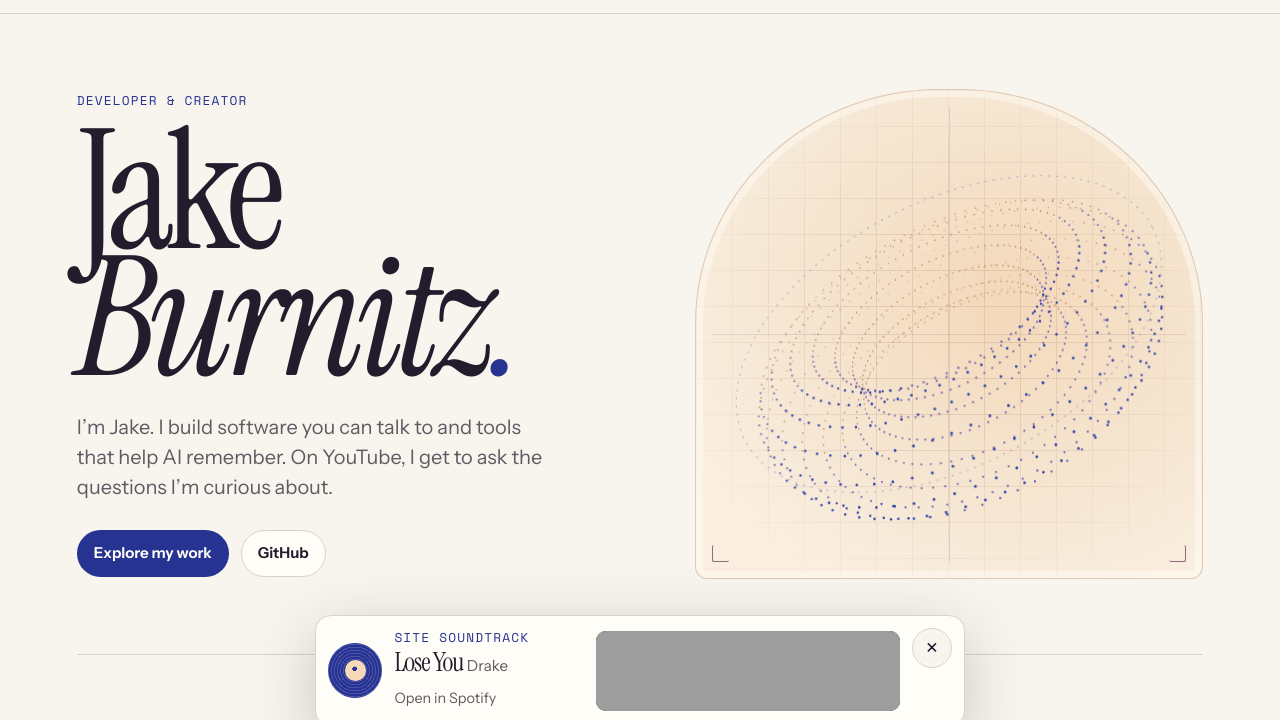
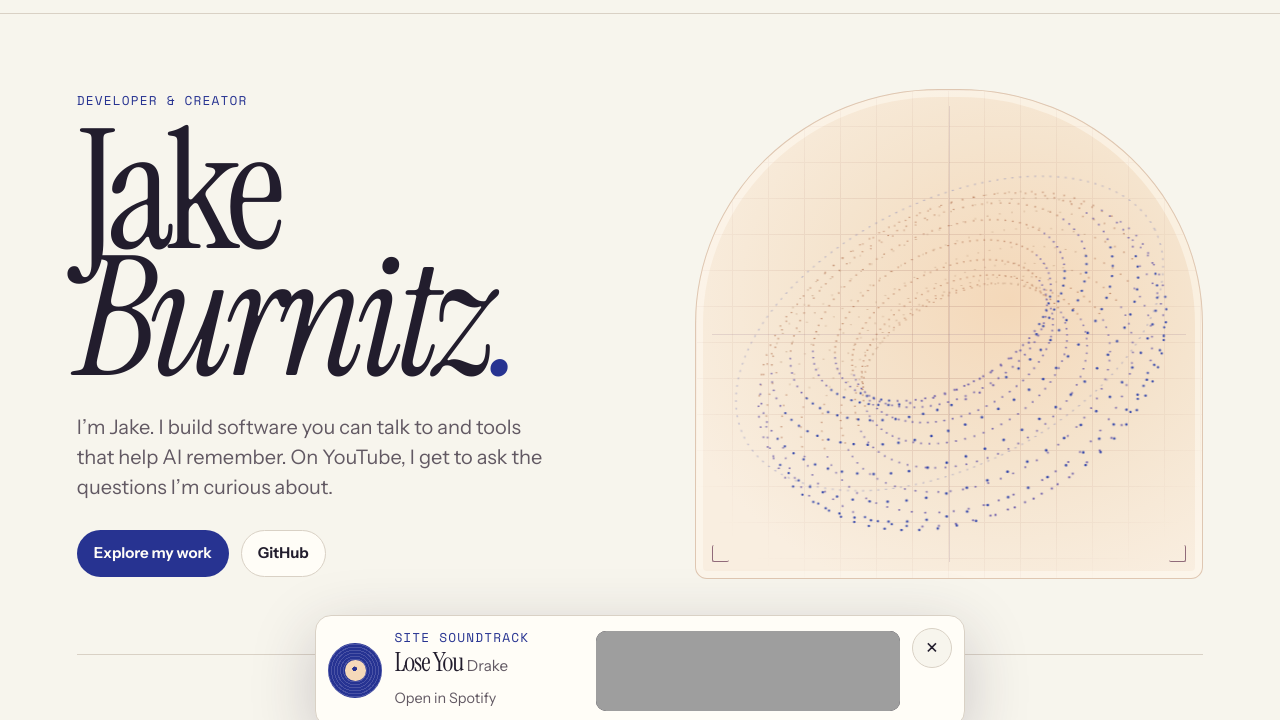
Before and after one commit to onfire7777/jake-burnitz-portfolio, a plain HTML site: page site/index.html in a window 1280 px wide. Shown: the part 59-779 px from the top of the page. Drawn offline with Linux system fonts and the light colour scheme; grey boxes are pictures that could not be loaded.

Commit message:
Speed up homepage rendering and section navigation

```diff
--- a/site/index.html
+++ b/site/index.html
@@ -11,8 +11,7 @@
   <meta property="og:url" content="https://jakeburnitz.me/">
   <link rel="canonical" href="https://jakeburnitz.me/">
   <link rel="icon" href="assets/icon.svg" type="image/svg+xml">
-  <link rel="preload" href="assets/instrument-sans.woff2" as="font" type="font/woff2" crossorigin>
-  <link rel="stylesheet" href="styles.css">
+  <link rel="stylesheet" href="styles.css" fetchpriority="high">
   <script type="module" src="portfolio.js"></script>
   <title>Jake Burnitz — Developer &amp; creator</title>
 </head>
@@ -45,8 +44,10 @@
       </div>
       <div class="hero-art" aria-hidden="true">
         <div class="art-grid"></div>
-        <div class="orbit-fallback"></div>
-        <canvas id="orbit"></canvas>
+        <picture class="orbit">
+          <source media="(max-width: 520px)" srcset="assets/orbit-small.webp">
+          <img src="assets/orbit.webp" alt="" width="1024" height="1024">
+        </picture>
         <div class="art-edge bottom-left"></div><div class="art-edge bottom-right"></div>
         <div class="axis axis-x"></div><div class="axis axis-y"></div>
       </div>
@@ -104,7 +105,10 @@
         </div>
         <figure class="film-feature">
           <a class="film-cover" data-video href="https://www.youtube.com/watch?v=l3USuXat848" aria-labelledby="title-ben-lang-luigi">
-            <img src="assets/ben-lang-luigi.jpg" width="1280" height="720" alt="" loading="lazy" decoding="async">
+            <picture>
+              <source type="image/webp" srcset="assets/ben-lang-luigi-640.webp 640w, assets/ben-lang-luigi.webp 1280w" sizes="auto, (max-width: 720px) 85vw, (max-width: 1400px) 44vw, 610px">
+              <img src="assets/ben-lang-luigi.jpg" width="1280" height="720" alt="" loading="lazy" decoding="async">
+            </picture>
             <span class="film-play" aria-hidden="true">▶</span>
           </a>
           <figcaption id="title-ben-lang-luigi">Ben Lang Luigi: It's EASY to KNOW the TRUE CHURCH!</figcaption>
@@ -143,7 +147,10 @@
         </div>
         <figure class="film-feature">
           <a class="film-cover" data-video href="https://www.youtube.com/watch?v=zH-5KSr86Ak" aria-labelledby="title-burnos-demo">
-            <img src="assets/burnos-demo.jpg" width="1280" height="720" alt="" loading="lazy" decoding="async">
+            <picture>
+              <source type="image/webp" srcset="assets/burnos-demo-640.webp 640w, assets/burnos-demo.webp 1280w" sizes="auto, (max-width: 720px) 85vw, (max-width: 1000px) 31vw, 410px">
+              <img src="assets/burnos-demo.jpg" width="1280" height="720" alt="" loading="lazy" decoding="async">
+            </picture>
             <span class="film-play" aria-hidden="true">▶</span>
           </a>
           <figcaption id="title-burnos-demo">BurnOS at the Alexa+ Hackathon</figcaption>
--- a/site/portfolio.js
+++ b/site/portfolio.js
@@ -6,13 +6,12 @@ function setupReveals() {
   const observer = new IntersectionObserver((entries) => {
     for (const entry of entries) {
       if (!entry.isIntersecting) continue;
-      entry.target.classList.replace("pending", "arrived");
+      entry.target.classList.add("arrived");
       observer.unobserve(entry.target);
     }
   }, { rootMargin: "0px 0px -12px 0px" });
 
   for (const item of document.querySelectorAll(".reveal")) {
-    item.classList.add("pending");
     observer.observe(item);
   }
 }
@@ -42,7 +41,6 @@ function createPlayer({ title, url, allow }) {
   player.src = url;
   player.allow = allow;
   player.referrerPolicy = "strict-origin-when-cross-origin";
-  player.allowFullscreen = true;
   return player;
 }
 
@@ -125,16 +123,45 @@ function setupSoundtrack() {
     frame = player;
   }
 
+  // Give the first screen the network and main thread before starting Spotify.
+  // Opening the dock by hand should always load the player immediately.
+  const pendingLoad = new AbortController();
+  function loadOnArrival() {
+    if (document.hidden || pendingLoad.signal.aborted) return;
+    pendingLoad.abort();
+    openPlayer();
+  }
+
+  function schedulePlayer() {
+    const signal = pendingLoad.signal;
+    function afterLoad() {
+      if (signal.aborted) return;
+      if ("requestIdleCallback" in window) {
+        window.requestIdleCallback(loadOnArrival, { timeout: 300 });
+      } else {
+        setTimeout(loadOnArrival, 0);
+      }
+    }
+    if (document.readyState === "complete") afterLoad();
+    else window.addEventListener("load", afterLoad, { once: true, signal });
+    document.addEventListener("visibilitychange", () => {
+      if (document.readyState === "complete") loadOnArrival();
+    }, { signal });
+  }
+
   function setOpen(open, moveFocus = true) {
     soundtrack.hidden = !open;
     trigger.setAttribute("aria-expanded", String(open));
+    pendingLoad.abort();
     if (open && !frame) openPlayer();
     if (!open) stopSoundtrack();
     if (moveFocus) (open ? close : trigger).focus({ preventScroll: true });
   }
 
   trigger.hidden = false;
-  setOpen(true, false);
+  soundtrack.hidden = false;
+  trigger.setAttribute("aria-expanded", "true");
+  schedulePlayer();
   trigger.addEventListener("click", () => setOpen(soundtrack.hidden));
   close.addEventListener("click", () => setOpen(false));
   soundtrack.addEventListener("keydown", (event) => {
@@ -173,153 +200,6 @@ function setupMedia() {
   });
 }
 
-function setupOrbit() {
-  const canvas = document.getElementById("orbit");
-  const context = canvas.getContext("2d");
-  if (!context) return;
-
-  const art = canvas.parentElement;
-  const tau = 2 * Math.PI;
-  const points = [];
-  const colors = ["#b08362", "#af6d4b", "#6959a9", "#2b3fa9"];
-  let bounds;
-  let frame = 0;
-  let visible = true;
-  let pointerX = 0;
-  let pointerY = 0;
-  let tiltX = 0;
-  let tiltY = 0;
-  let elapsed = 0;
-  let lastTime = 0;
-
-  for (let ring = 0; ring < 15; ring++) {
-    const v = ring / 15 * tau;
-    for (let step = 0; step < 80; step++) {
-      const u = (step + (ring % 2) * 0.5) / 80 * tau;
-      const radius = 1 + 0.34 * Math.cos(v);
-      points.push({
-        x: radius * Math.cos(u),
-        y: radius * Math.sin(u),
-        z: 0.34 * Math.sin(v),
-        u,
-      });
-    }
-  }
-
-  function render() {
-    const { width, height } = bounds;
-    const centerX = width * 0.5;
-    const centerY = height * 0.5;
-    const scale = Math.min(width, height) * 0.315;
-    const spin = elapsed * 0.00019;
-    const tilt = 0.91 + tiltY + Math.sin(elapsed * 0.00032) * 0.12;
-    const slant = -0.48 + tiltX;
-    const spinCos = Math.cos(spin);
-    const spinSin = Math.sin(spin);
-    const tiltCos = Math.cos(tilt);
-    const tiltSin = Math.sin(tilt);
-    const slantCos = Math.cos(slant);
-    const slantSin = Math.sin(slant);
-
-    context.clearRect(0, 0, width, height);
-    context.save();
-    context.translate(centerX, centerY);
-    context.rotate(slant);
-    context.strokeStyle = "#2b3fa95d";
-    context.setLineDash([2, 6]);
-    context.beginPath();
-    context.ellipse(0, 0, scale * 1.5, scale * 0.86, 0, 0, tau);
-    context.stroke();
-    context.restore();
-
-    const buckets = colors.map(() => []);
-    for (const point of points) {
-      const x = point.x * spinCos - point.y * spinSin;
-      const originalY = point.x * spinSin + point.y * spinCos;
-      const y = originalY * tiltCos - point.z * tiltSin;
-      const z = originalY * tiltSin + point.z * tiltCos;
-      const perspective = 3.9 / (3.9 - z);
-      const light = (z + 1.4) / 2.8;
-      const shimmer = Math.sin(point.u * 3 + spin * 3) * 0.10;
-      const tone = Math.max(0, Math.min(colors.length - 1, Math.floor((light + shimmer) * colors.length)));
-      buckets[tone].push({
-        x: centerX + (x * slantCos - y * slantSin) * scale * perspective,
-        y: centerY + (x * slantSin + y * slantCos) * scale * perspective,
-        radius: (0.64 + tone * 0.12) * perspective,
-      });
-    }
-
-    for (let layer = 0; layer < colors.length; layer++) {
-      context.fillStyle = colors[layer];
-      context.beginPath();
-      for (const point of buckets[layer]) {
-        context.moveTo(point.x + point.radius, point.y);
-        context.arc(point.x, point.y, point.radius, 0, tau);
-      }
-      context.fill();
-    }
-  }
-
-  function resize() {
-    bounds = art.getBoundingClientRect();
-    const ratio = Math.min(devicePixelRatio || 1, 2);
-    canvas.width = Math.round(bounds.width * ratio);
-    canvas.height = Math.round(bounds.height * ratio);
-    context.setTransform(ratio, 0, 0, ratio, 0, 0);
-    if (bounds.width > 0 && bounds.height > 0) {
-      render();
-      art.classList.add("has-orbit");
-    }
-  }
-
-  function tick(now) {
-    elapsed += lastTime ? Math.min(now - lastTime, 35) : 0;
-    lastTime = now;
-    tiltX += (pointerX - tiltX) * 0.05;
-    tiltY += (pointerY - tiltY) * 0.05;
-    render();
-    frame = requestAnimationFrame(tick);
-  }
-
-  function syncAnimation() {
-    cancelAnimationFrame(frame);
-    lastTime = 0;
-    if (visible && !document.hidden && !reducedMotion.matches) {
-      frame = requestAnimationFrame(tick);
-      return;
-    }
-    if (reducedMotion.matches) {
-      elapsed = tiltX = tiltY = 0;
-      render();
-    }
-  }
-
-  resize();
-  if ("ResizeObserver" in window) new ResizeObserver(resize).observe(art);
-  else window.addEventListener("resize", resize);
-
-  if ("IntersectionObserver" in window) {
-    new IntersectionObserver(([entry]) => {
-      visible = entry.isIntersecting;
-      syncAnimation();
-    }).observe(art);
-  }
-
-  art.addEventListener("pointermove", (event) => {
-    if (event.pointerType === "touch" || reducedMotion.matches) return;
-    const box = art.getBoundingClientRect();
-    pointerX = ((event.clientX - box.left) / box.width - 0.5) * 0.32;
-    pointerY = ((event.clientY - box.top) / box.height - 0.5) * 0.32;
-  });
-  art.addEventListener("pointerleave", () => {
-    pointerX = pointerY = 0;
-  });
-  document.addEventListener("visibilitychange", syncAnimation);
-  reducedMotion.addEventListener("change", syncAnimation);
-  syncAnimation();
-}
-
 setupMedia();
 setupReveals();
 setupSectionLinks();
-setupOrbit();
--- a/site/styles.css
+++ b/site/styles.css
@@ -39,7 +39,7 @@
 
 *, *::before, *::after { box-sizing: border-box; }
 [hidden] { display: none !important; }
-html { scroll-padding-top: 6.5rem; scroll-behavior: smooth; }
+html { scroll-padding-top: 6.5rem; }
 body {
   margin: 0;
   color: var(--text);
@@ -64,8 +64,7 @@ h1 span, h2 span { color: var(--accent); }
   position: sticky;
   top: 0;
   z-index: 4;
-  background: rgb(247 245 237 / .92);
-  backdrop-filter: blur(16px);
+  background: var(--paper);
   border-bottom: 1px solid var(--border);
 }
 .header-inner { min-height: 72px; display: grid; grid-template-columns: 1fr auto 1fr; align-items: center; gap: 1.5rem; }
@@ -103,7 +102,7 @@ nav a:hover, nav a[aria-current="location"] { color: var(--accent); }
 .equalizer i:nth-child(3) { height: 9px; }
 
 .hero { display: grid; grid-template-columns: 1fr .94fr; align-items: center; gap: clamp(2rem, 6vw, 6.5rem); min-height: min(650px, calc(100svh - 106px)); padding-block: clamp(3rem, 6vw, 5rem); }
-.hero-copy { position: relative; z-index: 1; animation: entrance 760ms var(--ease) both; }
+.hero-copy { position: relative; z-index: 1; }
 .eyebrow { color: var(--accent); font: .8rem/1.55 var(--mono); letter-spacing: .09em; text-transform: uppercase; }
 .hero-label { margin-bottom: 1.15rem; }
 h1 { font: 400 clamp(5.25rem, 13vw, 12.3rem)/.76 var(--serif); letter-spacing: -.05em; }
@@ -138,14 +137,20 @@ h1 em { font-weight: inherit; }
   border: 1px solid #dfc7b2;
   border-radius: 48% 48% 12px 12px;
   box-shadow: inset 0 0 0 7px rgb(255 253 247 / .45);
-  animation: entrance 950ms 80ms var(--ease) both;
 }
 .art-grid { position: absolute; inset: 0; opacity: .25; background-image: linear-gradient(#b28375 1px, transparent 1px), linear-gradient(90deg, #b28375 1px, transparent 1px); background-size: 36px 36px; mask-image: radial-gradient(ellipse, #000 24%, transparent 85%); }
-#orbit { position: absolute; inset: 0; width: 100%; height: 100%; }
-.orbit-fallback { position: absolute; inset: 23% 15%; border: 1px dashed #7461a5; border-radius: 50%; transform: rotate(-27deg); box-shadow: inset 0 0 40px #dcccf2, 0 0 42px #dcccf2; }
-.orbit-fallback::before, .orbit-fallback::after { content: ""; position: absolute; inset: 9%; border: 1px dashed #7461a5; border-radius: inherit; }
-.orbit-fallback::after { inset: 20%; }
-.has-orbit .orbit-fallback { display: none; }
+.orbit { position: absolute; inset: 0; transition: transform 380ms var(--ease); }
+.orbit img { display: block; width: 100%; height: 100%; object-fit: contain; }
+@media (prefers-reduced-motion: no-preference) {
+  .orbit img { animation: orbit-drift 10s ease-in-out infinite alternate; }
+}
+@media (hover: hover) and (pointer: fine) and (prefers-reduced-motion: no-preference) {
+  .hero-art:hover .orbit { transform: perspective(650px) rotateY(-6deg) rotateX(4deg); }
+}
+@keyframes orbit-drift {
+  from { transform: rotate(-3deg) translateY(1%); }
+  to { transform: rotate(4deg) translateY(-1%); }
+}
 .art-edge { position: absolute; width: 17px; height: 17px; border: 1px solid #916b7a; border-radius: 2px; }
 .bottom-left { bottom: 16px; left: 16px; border-right: 0; border-top: 0; }
 .bottom-right { bottom: 16px; right: 16px; border-left: 0; border-top: 0; }
@@ -266,7 +271,7 @@ figcaption { margin-top: .65rem; font-size: .82rem; color: var(--muted); }
   overflow: auto;
   margin-inline: auto;
   padding: .75rem;
-  animation: entrance 460ms var(--ease) both;
+  animation: settle-in 220ms var(--ease);
 }
 .soundtrack-record {
   width: clamp(2.5rem, 12vw, 3.4rem);
@@ -287,7 +292,7 @@ figcaption { margin-top: .65rem; font-size: .82rem; color: var(--muted); }
 .soundtrack-artist { color: var(--muted); font: .95rem/1.3 "Instrument Sans", system-ui, sans-serif; letter-spacing: normal; }
 .soundtrack-close { grid-column: 3; grid-row: 1; align-self: start; }
 .soundtrack-actions { grid-column: 2 / -1; display: flex; align-items: center; flex-wrap: wrap; gap: .45rem; }
-.soundtrack-player { grid-column: 1 / -1; }
+.soundtrack-player { grid-column: 1 / -1; min-height: 80px; }
 .soundtrack-player iframe { height: 80px; }
 .soundtrack.is-playing .soundtrack-record::after { animation: record-spin 4s linear infinite; }
 @keyframes record-spin { to { transform: rotate(360deg); } }
@@ -311,15 +316,12 @@ body:has(.soundtrack:not([hidden])) .site-footer { padding-bottom: 12rem; }
 iframe { display: block; width: 100%; border: 0; border-radius: 10px; background: #211d2b; }
 .media-link { margin-top: .55rem; }
 dialog { width: min(800px, calc(100vw - 2rem)); max-height: calc(100dvh - 2rem); margin: auto; }
-dialog::backdrop { background: rgb(33 29 43 / .68); backdrop-filter: blur(5px); }
+dialog::backdrop { background: rgb(33 29 43 / .68); }
 #video-player iframe { aspect-ratio: 16 / 9; }
 body:has(dialog[open]) { overflow: hidden; }
 
-@keyframes entrance { from { opacity: 0; transform: translateY(16px); } to { opacity: 1; transform: none; } }
-.reveal.pending { opacity: 0; transform: translateY(18px); }
-.reveal.arrived { animation: entrance 600ms var(--ease) both; }
-.project:nth-child(2).arrived { animation-delay: 55ms; }
-.project:nth-child(3).arrived { animation-delay: 110ms; }
+@keyframes settle-in { from { transform: translateY(5px); } }
+.reveal.arrived { animation: settle-in 220ms var(--ease); }
 
 @media (max-width: 1000px) {
   .shell { width: 90%; }
@@ -364,5 +366,4 @@ body:has(dialog[open]) { overflow: hidden; }
 }
 @media (prefers-reduced-motion: reduce) {
   *, *::before, *::after { animation: none !important; transition: none !important; scroll-behavior: auto !important; }
-  .reveal.pending { opacity: 1; transform: none; }
 }
```
Also changed, not shown: site/assets/ben-lang-luigi-640.webp (added), site/assets/ben-lang-luigi.webp (added), site/assets/burnos-demo-640.webp (added), site/assets/burnos-demo.webp (added), site/assets/orbit-small.webp (added), site/assets/orbit.webp (added), 1 other file.
